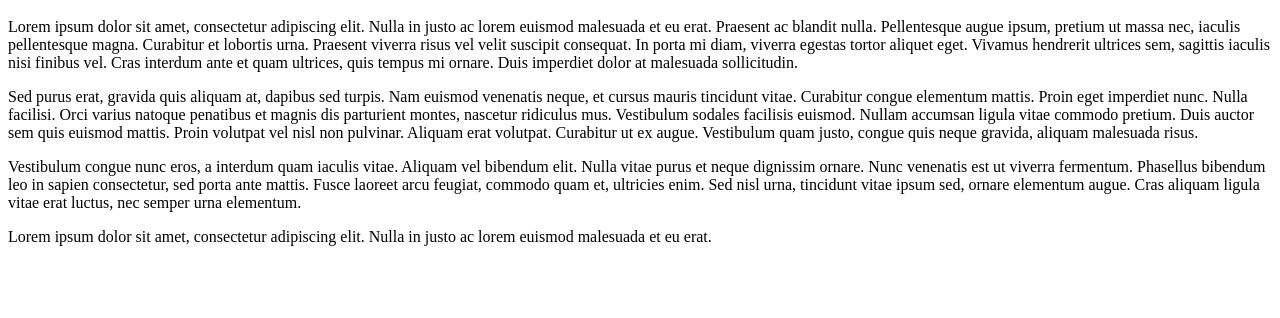
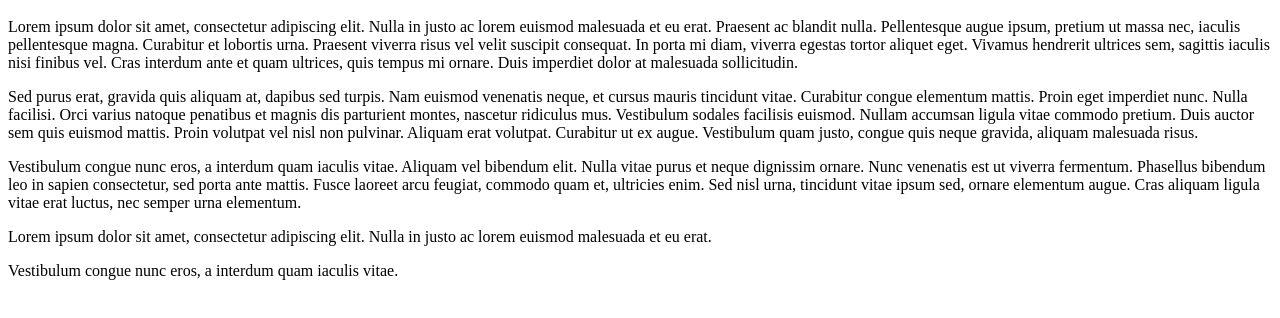
Before and after one commit to sr-mrm/Prova, a plain HTML site: page home.html in a window 1280 px wide. Shown: the part 48-366 px from the top of the page. Drawn offline with Linux system fonts and the light colour scheme.

Commit message:
Update home.html

```diff
--- a/home.html
+++ b/home.html
@@ -10,5 +10,6 @@
 
 <p>Vestibulum congue nunc eros, a interdum quam iaculis vitae. Aliquam vel bibendum elit. Nulla vitae purus et neque dignissim ornare. Nunc venenatis est ut viverra fermentum. Phasellus bibendum leo in sapien consectetur, sed porta ante mattis. Fusce laoreet arcu feugiat, commodo quam et, ultricies enim. Sed nisl urna, tincidunt vitae ipsum sed, ornare elementum augue. Cras aliquam ligula vitae erat luctus, nec semper urna elementum.</p>
 <p>Lorem ipsum dolor sit amet, consectetur adipiscing elit. Nulla in justo ac lorem euismod malesuada et eu erat.</p>
+  <p>Vestibulum congue nunc eros, a interdum quam iaculis vitae. </p>
 </body>
 </html>
```
